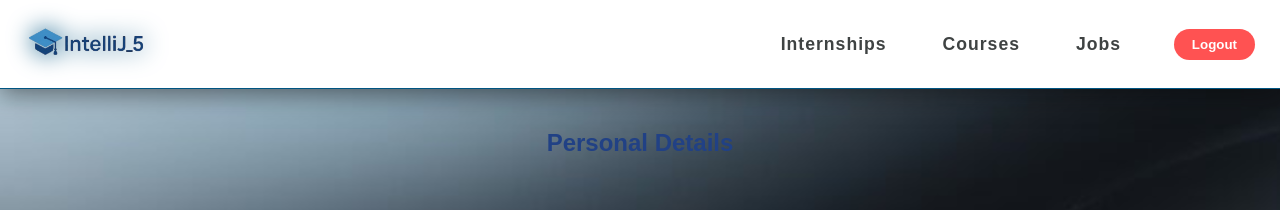
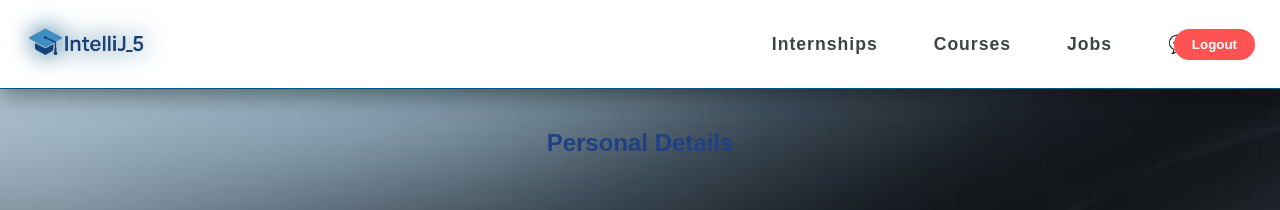
Before and after one commit to vivekyadav389/IntelliJ_5, a website: page src/views/profile.html in a window 1280 px wide. Shown: the top 210 px of the page. Drawn offline with Linux system fonts and the light colour scheme; no server answers.

Commit message:
Initial commit

```diff
--- a/src/server.js
+++ b/src/server.js
@@ -29,7 +29,7 @@ app.use('/api', applicationRoutes);
 // Serve static files from the views directory
 app.use(express.static(path.join(__dirname, 'views')));
 app.use('/uploads', express.static(path.join(__dirname, 'uploads')));
-app.use('/public', express.static(path.join(__dirname, 'public')));
+
 
 // Define the home route
 app.get('/', (req, res) => {
--- a/src/views/profile.html
+++ b/src/views/profile.html
@@ -18,7 +18,7 @@
                 <li><a href="#">Internships</a></li>
                 <li><a href="#">Courses</a></li>
                 <li><a href="#">Jobs</a></li>
-                <li><a href="#">💬</a></li><br/>
+                <li><a href="#">💬</a></li><br/><br/>&nbsp;&nbsp;
                 <li><button id="logoutBtn" class="logout-btn">Logout</button></li>
             </ul>
         </nav>
```
